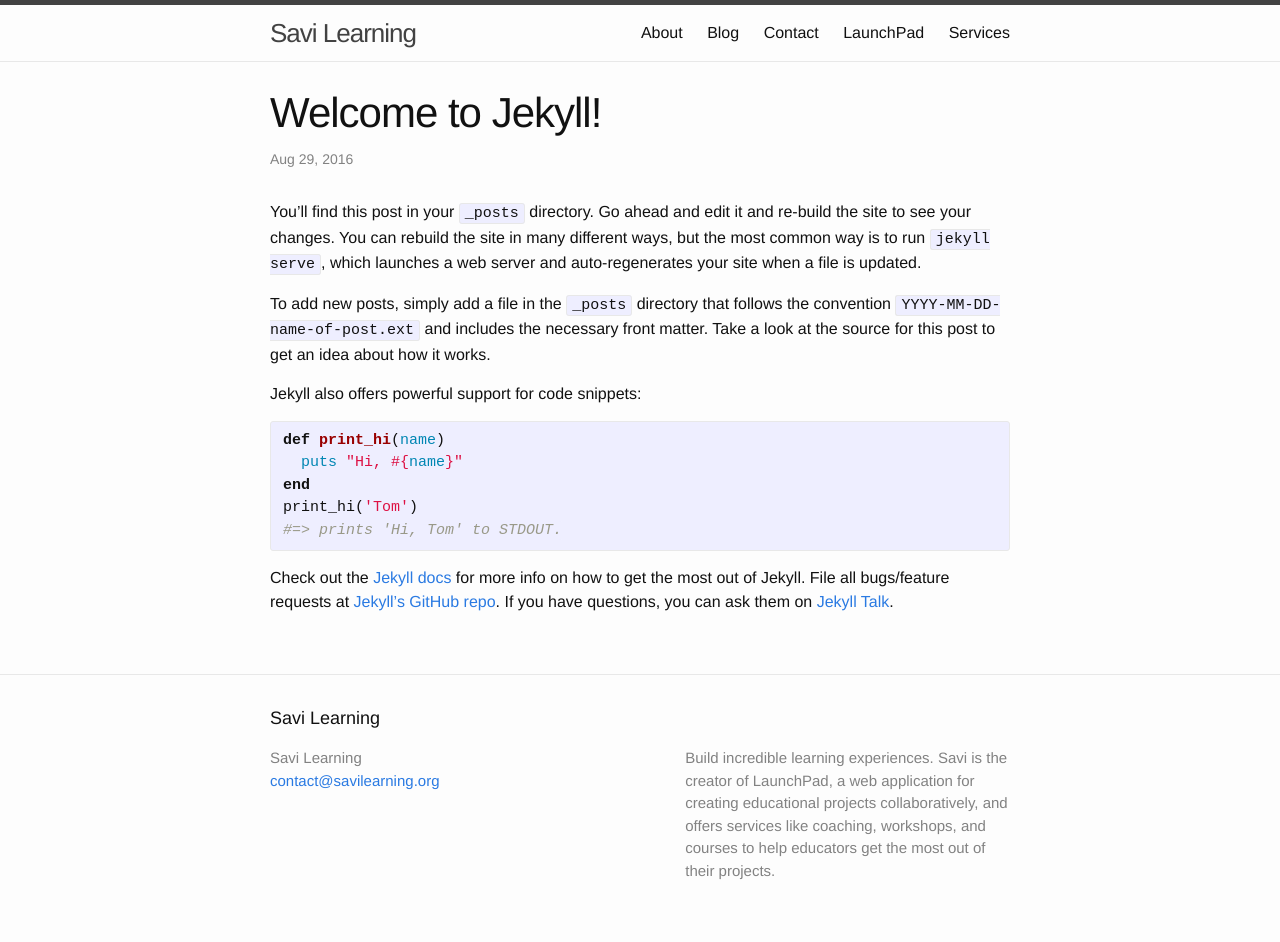
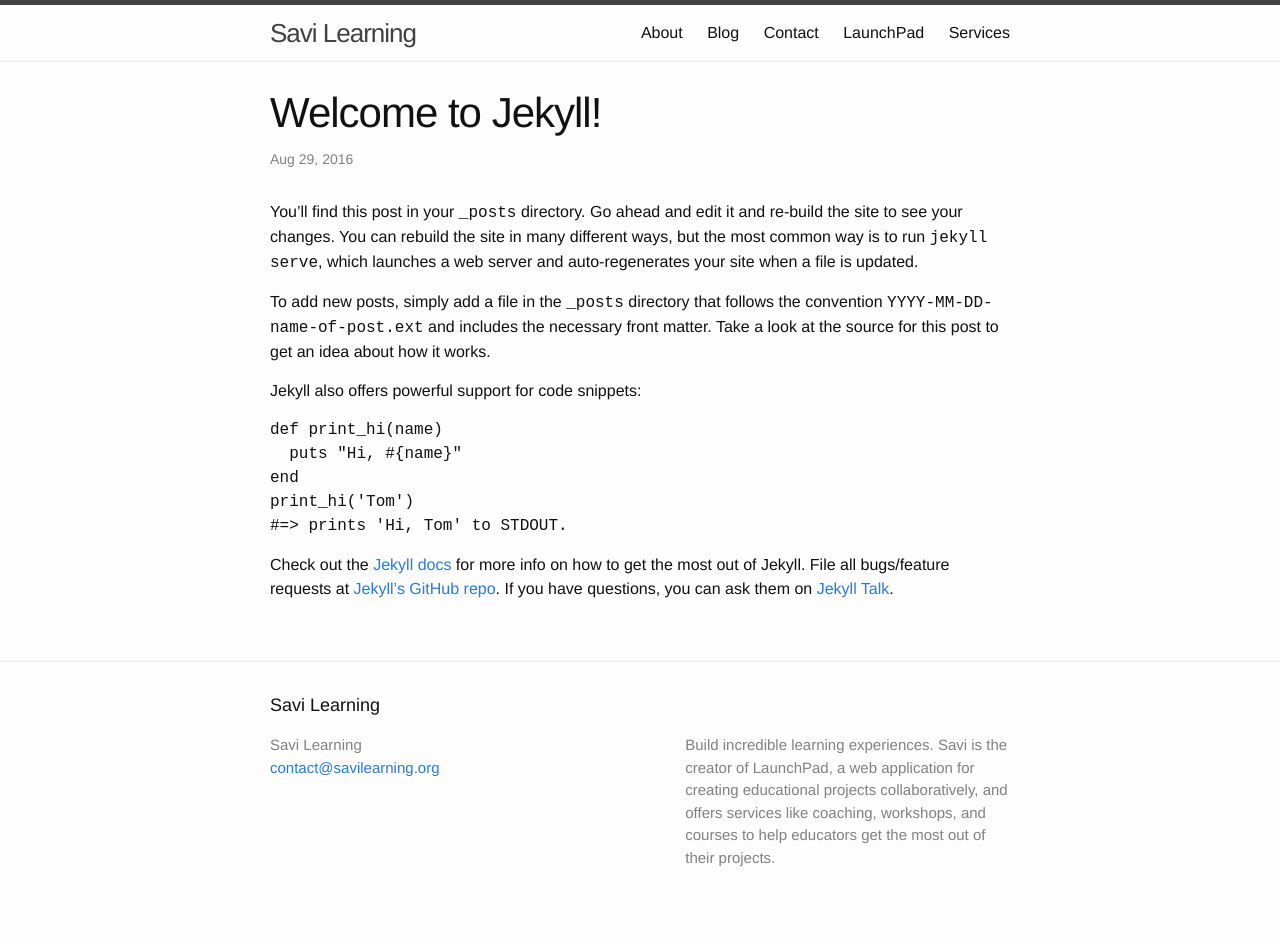
Before and after one commit to savilabs/savilabs.github.io, a Jekyll site: the page built from _posts/2016-08-29-welcome-to-jekyll.markdown, in a window 1280 px wide. Built offline with Jekyll 4.4.1, drawn with Linux system fonts in a browser that asks for light colours.

Commit message:
Clear out and format default Jekyll styles
This removes the styles that are not needed from the default Jekyll
styles and updates the Sass spacing to be 2 spaces instead of 4 for
consistency.

```diff
--- a/_sass/_base.scss
+++ b/_sass/_base.scss
@@ -125,34 +125,6 @@ blockquote {
 
 
 /**
- * Code formatting
- */
-pre,
-code {
-    font-size: 15px;
-    border: 1px solid $grey-color-light;
-    border-radius: 3px;
-    background-color: #eef;
-}
-
-code {
-    padding: 1px 5px;
-}
-
-pre {
-    padding: 8px 12px;
-    overflow-x: auto;
-
-    > code {
-        border: 0;
-        padding-right: 0;
-        padding-left: 0;
-    }
-}
-
-
-
-/**
 * Wrapper
 */
 .wrapper {
@@ -178,7 +150,6 @@ pre {
 * Clearfix
 */
 %clearfix {
-
   &:after {
     content: "";
     display: table;
@@ -192,7 +163,6 @@ pre {
 * Icons
 */
 .icon {
-
   > svg {
     display: inline-block;
     width: 16px;
--- a/_sass/_syntax-highlighting.scss
+++ /dev/null
@@ -1,71 +0,0 @@
-/**
- * Syntax highlighting styles
- */
-.highlight {
-    background: #fff;
-    @extend %vertical-rhythm;
-
-    .highlighter-rouge & {
-      background: #eef;
-    }
-
-    .c     { color: #998; font-style: italic } // Comment
-    .err   { color: #a61717; background-color: #e3d2d2 } // Error
-    .k     { font-weight: bold } // Keyword
-    .o     { font-weight: bold } // Operator
-    .cm    { color: #998; font-style: italic } // Comment.Multiline
-    .cp    { color: #999; font-weight: bold } // Comment.Preproc
-    .c1    { color: #998; font-style: italic } // Comment.Single
-    .cs    { color: #999; font-weight: bold; font-style: italic } // Comment.Special
-    .gd    { color: #000; background-color: #fdd } // Generic.Deleted
-    .gd .x { color: #000; background-color: #faa } // Generic.Deleted.Specific
-    .ge    { font-style: italic } // Generic.Emph
-    .gr    { color: #a00 } // Generic.Error
-    .gh    { color: #999 } // Generic.Heading
-    .gi    { color: #000; background-color: #dfd } // Generic.Inserted
-    .gi .x { color: #000; background-color: #afa } // Generic.Inserted.Specific
-    .go    { color: #888 } // Generic.Output
-    .gp    { color: #555 } // Generic.Prompt
-    .gs    { font-weight: bold } // Generic.Strong
-    .gu    { color: #aaa } // Generic.Subheading
-    .gt    { color: #a00 } // Generic.Traceback
-    .kc    { font-weight: bold } // Keyword.Constant
-    .kd    { font-weight: bold } // Keyword.Declaration
-    .kp    { font-weight: bold } // Keyword.Pseudo
-    .kr    { font-weight: bold } // Keyword.Reserved
-    .kt    { color: #458; font-weight: bold } // Keyword.Type
-    .m     { color: #099 } // Literal.Number
-    .s     { color: #d14 } // Literal.String
-    .na    { color: #008080 } // Name.Attribute
-    .nb    { color: #0086B3 } // Name.Builtin
-    .nc    { color: #458; font-weight: bold } // Name.Class
-    .no    { color: #008080 } // Name.Constant
-    .ni    { color: #800080 } // Name.Entity
-    .ne    { color: #900; font-weight: bold } // Name.Exception
-    .nf    { color: #900; font-weight: bold } // Name.Function
-    .nn    { color: #555 } // Name.Namespace
-    .nt    { color: #000080 } // Name.Tag
-    .nv    { color: #008080 } // Name.Variable
-    .ow    { font-weight: bold } // Operator.Word
-    .w     { color: #bbb } // Text.Whitespace
-    .mf    { color: #099 } // Literal.Number.Float
-    .mh    { color: #099 } // Literal.Number.Hex
-    .mi    { color: #099 } // Literal.Number.Integer
-    .mo    { color: #099 } // Literal.Number.Oct
-    .sb    { color: #d14 } // Literal.String.Backtick
-    .sc    { color: #d14 } // Literal.String.Char
-    .sd    { color: #d14 } // Literal.String.Doc
-    .s2    { color: #d14 } // Literal.String.Double
-    .se    { color: #d14 } // Literal.String.Escape
-    .sh    { color: #d14 } // Literal.String.Heredoc
-    .si    { color: #d14 } // Literal.String.Interpol
-    .sx    { color: #d14 } // Literal.String.Other
-    .sr    { color: #009926 } // Literal.String.Regex
-    .s1    { color: #d14 } // Literal.String.Single
-    .ss    { color: #990073 } // Literal.String.Symbol
-    .bp    { color: #999 } // Name.Builtin.Pseudo
-    .vc    { color: #008080 } // Name.Variable.Class
-    .vg    { color: #008080 } // Name.Variable.Global
-    .vi    { color: #008080 } // Name.Variable.Instance
-    .il    { color: #099 } // Literal.Number.Integer.Long
-}
--- a/css/main.scss
+++ b/css/main.scss
@@ -2,8 +2,6 @@
 ---
 
 @charset "utf-8";
-
-
 
 // Our variables
 $base-font-family: "Helvetica Neue", Helvetica, Arial, sans-serif;
@@ -48,6 +46,5 @@ $on-laptop:        800px;
 // Import partials from `sass_dir` (defaults to `_sass`)
 @import
         "base",
-        "layout",
-        "syntax-highlighting"
+        "layout"
 ;
```
Also changed, not shown: _sass/_layout.scss (indentation only). Lines whose indentation alone changed are shown as unchanged.
